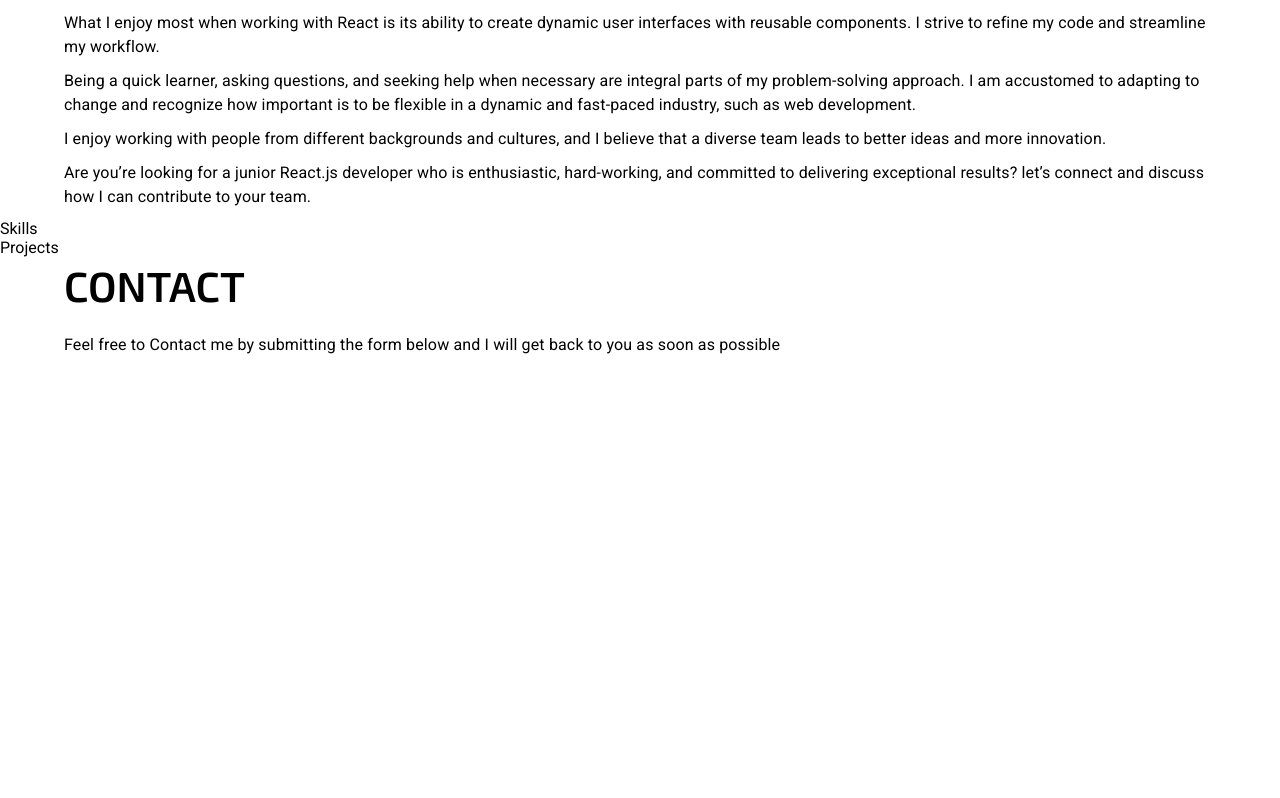
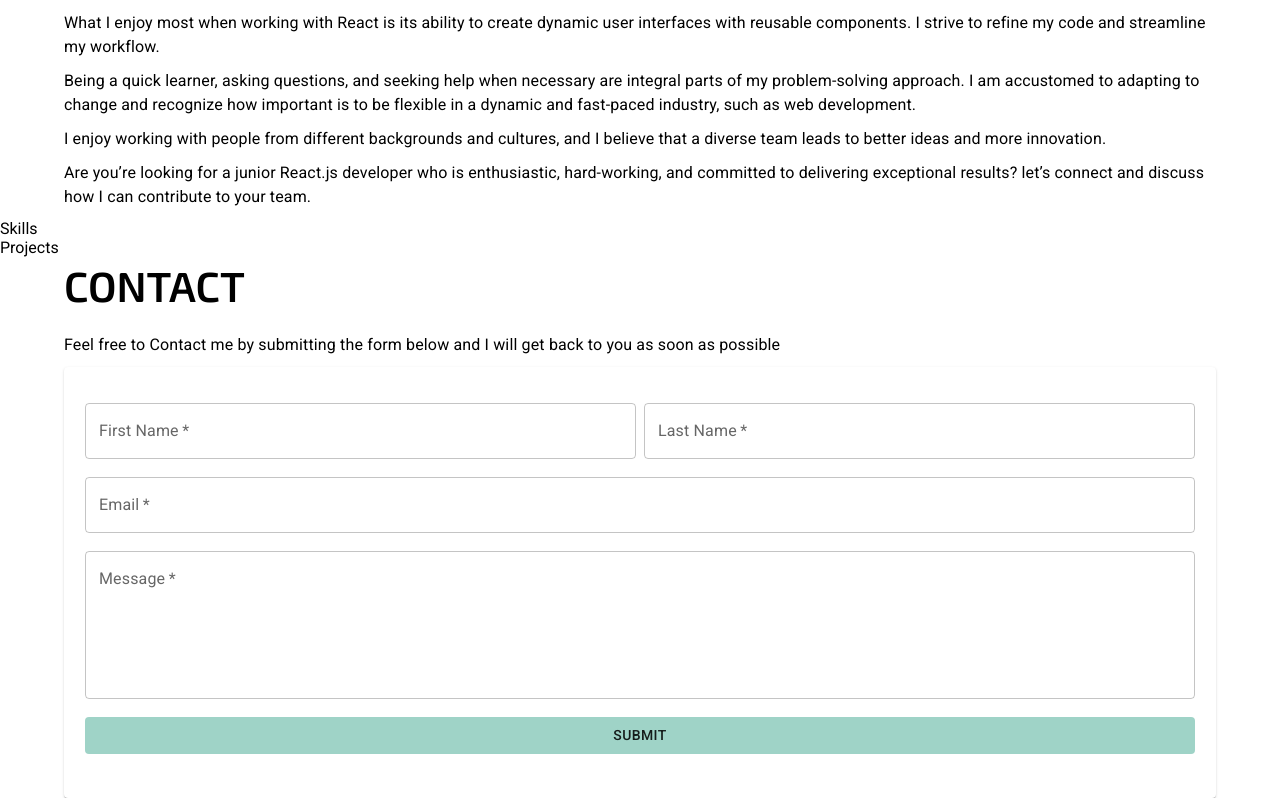
Before and after one commit to vTanchev/Portfolio, a React (Create React App) app: page /contact in a window 1280 px wide. Shown: the part 1007-1805 px from the top of the page. Before the commit the page ends 1374 px from the top, so only its background shows below. Built offline with nearby package versions, Linux system fonts and the light colour scheme.

Commit message:
contact page completed

```diff
--- /dev/null
+++ b/src/components/contact/Form.jsx
@@ -0,0 +1,77 @@
+import React from "react";
+
+import { Button, Card, CardContent, Grid, TextField } from "@mui/material";
+import styled from "@emotion/styled";
+
+const StyledButtonSubmit = styled(Button)(({ theme }) => ({
+  "&:hover": {
+    backgroundColor: theme.palette.primary.main,
+  },
+  [theme.breakpoints.down("md")]: {
+    width: "100%",
+  },
+}));
+
+const Form = () => {
+  return (
+    <Card style={{ padding: "20px 5px" }}>
+      <CardContent>
+        <form onSubmit="submit">
+          <Grid container spacing={1}>
+            <Grid xs={12} sm={6} item>
+              <TextField
+                label="First Name"
+                placeholder="Enter first name"
+                variant="outlined"
+                fullWidth
+                required
+              />
+            </Grid>
+            <Grid xs={12} sm={6} item>
+              <TextField
+                label="Last Name"
+                placeholder="Enter last name"
+                variant="outlined"
+                fullWidth
+                required
+              />
+            </Grid>
+            <Grid xs={12} item>
+              <TextField
+                label="Email"
+                placeholder="Enter email"
+                variant="outlined"
+                type="email"
+                fullWidth
+                required
+              />
+            </Grid>
+            <Grid xs={12} item>
+              <TextField
+                label="Message"
+                multiline
+                rows={5}
+                placeholder="Type your message"
+                variant="outlined"
+                fullWidth
+                required
+              />
+            </Grid>
+            <Grid xs={12} item>
+              <StyledButtonSubmit
+                type="submit"
+                variant="contained"
+                fullWidth
+                disableElevation
+              >
+                Submit
+              </StyledButtonSubmit>
+            </Grid>
+          </Grid>
+        </form>
+      </CardContent>
+    </Card>
+  );
+};
+
+export default Form;
--- a/src/components/pages/Contact.jsx
+++ b/src/components/pages/Contact.jsx
@@ -1,5 +1,8 @@
+import React from "react";
+
+import Form from "../contact/Form";
+
 import { Container, Typography } from "@mui/material";
-import React from "react";
 
 const Contact = () => {
   return (
@@ -10,6 +13,7 @@ const Contact = () => {
           Feel free to Contact me by submitting the form below and I will get
           back to you as soon as possible
         </Typography>
+        <Form />
       </Container>
     </React.Fragment>
   );
```
Also changed, not shown: src/components/Form.jsx (deleted).
